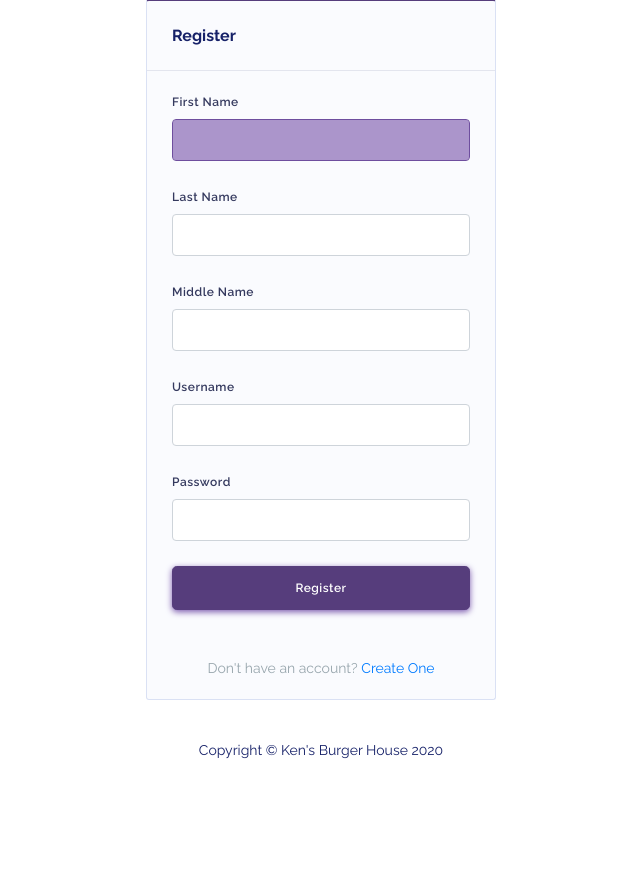
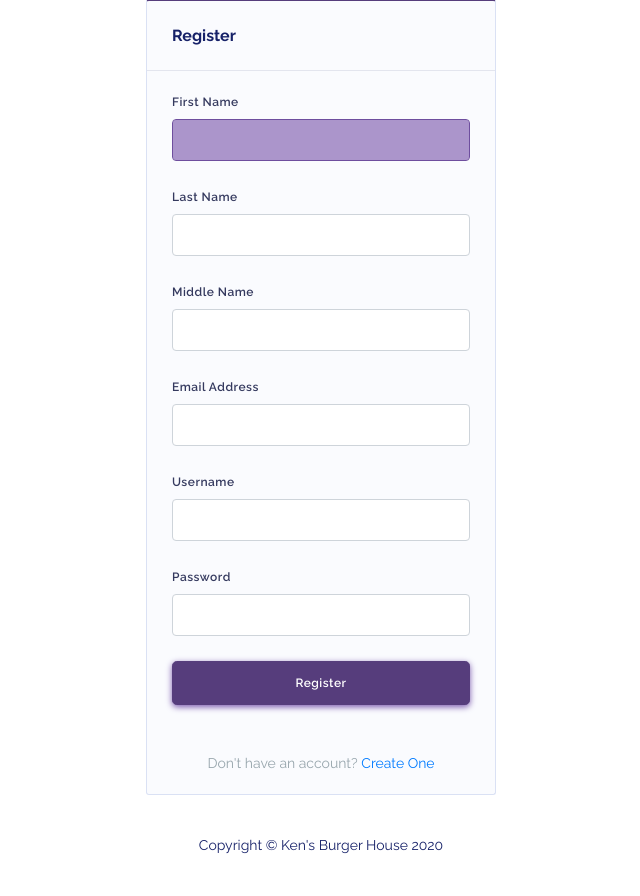
Before and after one commit to JaveTLupango/aaa, a PHP site: page /view/auth/register.view.php in a window 1280 px wide. Shown: the part 209-1105 px from the top of the page, without its empty margins (319-959 px from the left). Before the commit the page ends 968 px from the top, so only its background shows below. Run offline with PHP 8.4, Linux system fonts and the light colour scheme; the template is opened without the code that fills it, so the values that code supplies are empty; some libraries are stand-ins or nearby versions.

Commit message:
register update

```diff
--- a/view/auth/register.view.php
+++ b/view/auth/register.view.php
@@ -36,6 +36,13 @@
                                 </div>
                                 <div class="form-group">
                                     <label for="email">Middle Name</label>
+                                    <input id="username" type="username" class="form-control" name="username" tabindex="1" required autofocus>
+                                    <div class="invalid-feedback">
+                                        Please fill in your username
+                                    </div>
+                                </div>
+                                <div class="form-group">
+                                    <label for="email">Email Address</label>
                                     <input id="username" type="username" class="form-control" name="username" tabindex="1" required autofocus>
                                     <div class="invalid-feedback">
                                         Please fill in your username
```
